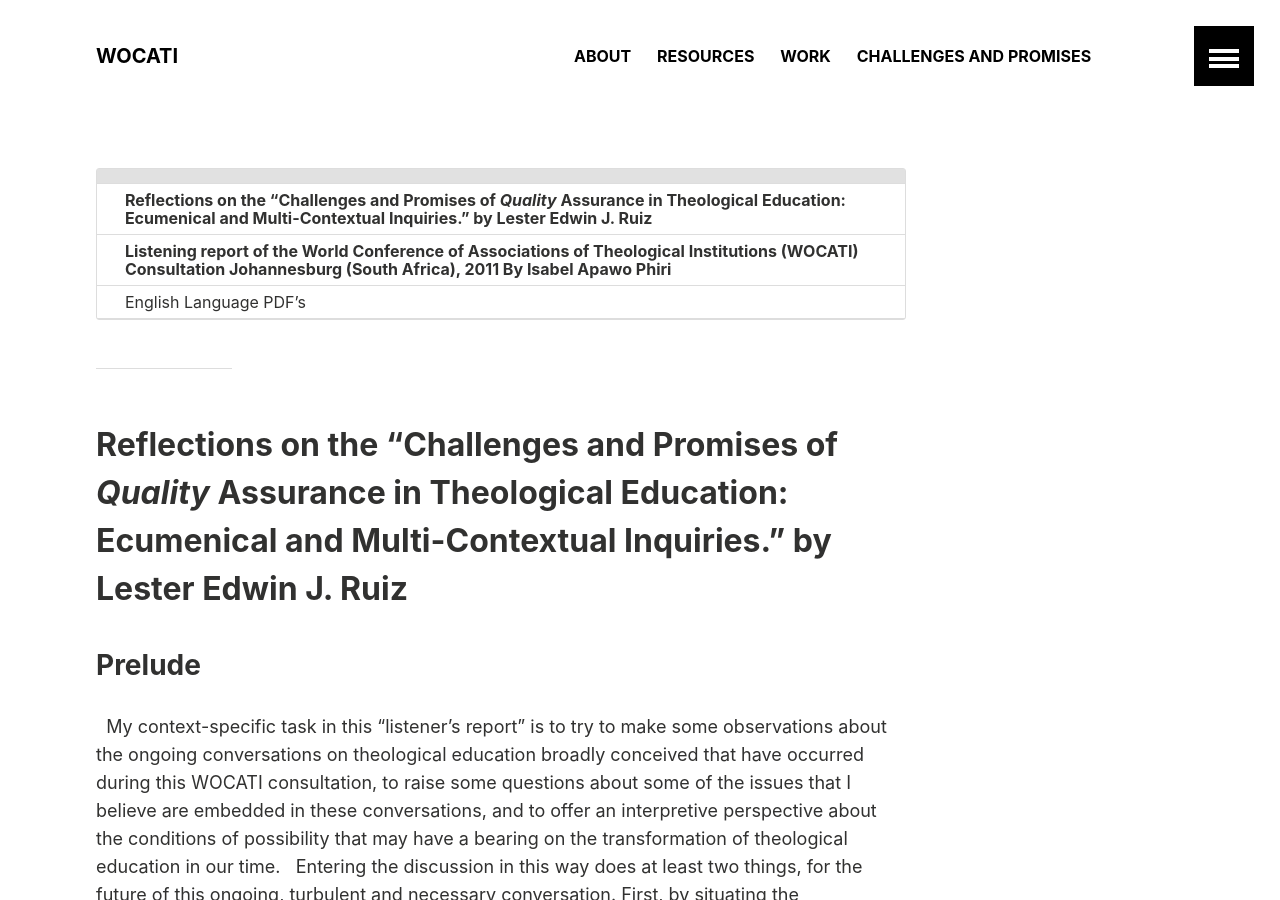
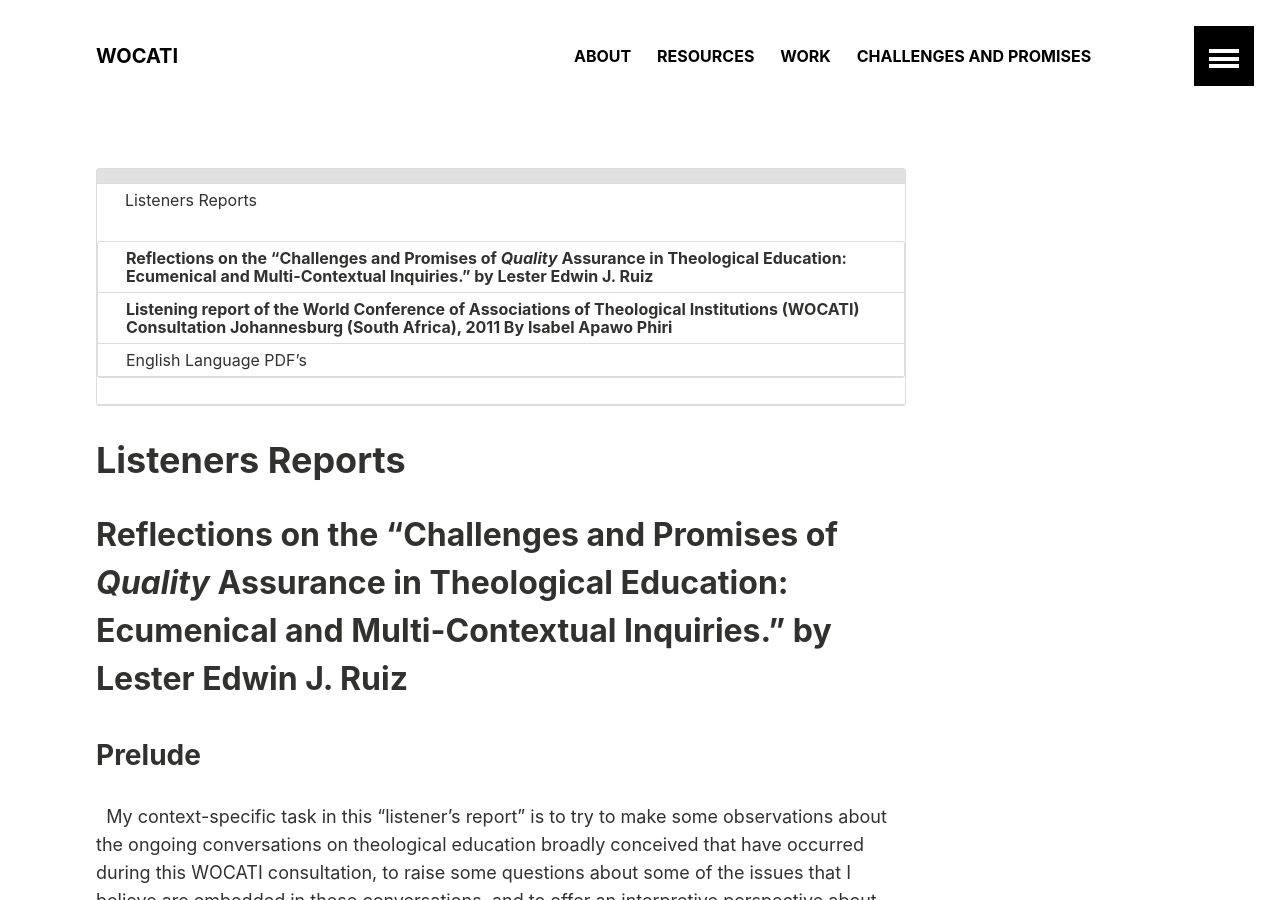
Before and after one commit to adamdjbrett/wocati-archived, a Jekyll site: the page built from resources/listeners-reports.md, in a window 1280 px wide and 900 px high. Built offline with Jekyll 4.4.1, drawn with Linux system fonts in a browser that asks for light colours.

Commit message:
TOC updated

```diff
--- a/resources/listeners-reports.md
+++ b/resources/listeners-reports.md
@@ -11,9 +11,9 @@ redirect_from:
   - /resources/2011-wocati-consultation/listenerss-reports/
   - /resources/2011-wocati-consultation/listeners-reports/
 ---
+{% include toc.html %}
 
-{% include toc.html %}
-* * *
+# Listeners Reports
 
 ## **Reflections on the “Challenges and Promises of _Quality_ Assurance in Theological Education: Ecumenical and Multi-Contextual Inquiries." by Lester Edwin J. Ruiz**
 
```
Also changed, not shown: about/index.md (+5 -10 lines).
